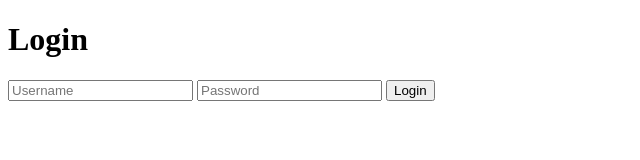
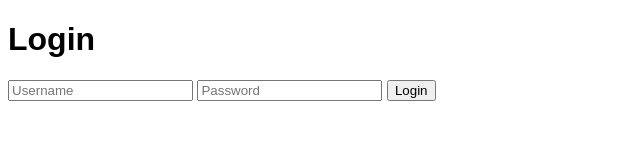
Before and after one commit to HansamaRajaguru/-2317623-_WM_17_A_01, a plain HTML site: page index.html in a window 1280 px wide. Shown: the full height of the page, 0-640 px from the left. Drawn offline with Linux system fonts and the light colour scheme.

Commit message:
initiate styles

```diff
--- a/index.html
+++ b/index.html
@@ -4,6 +4,12 @@
     <meta charset="UTF-8">
     <meta name="viewport" content="width=device-width, initial-scale=1.0">
     <title>Login</title>
+    <style>
+        body {
+            font-family: Arial, sans-serif;
+            background-color: white;
+        }
+    </style>
 </head>
 <body>
     <div class="container">
```
